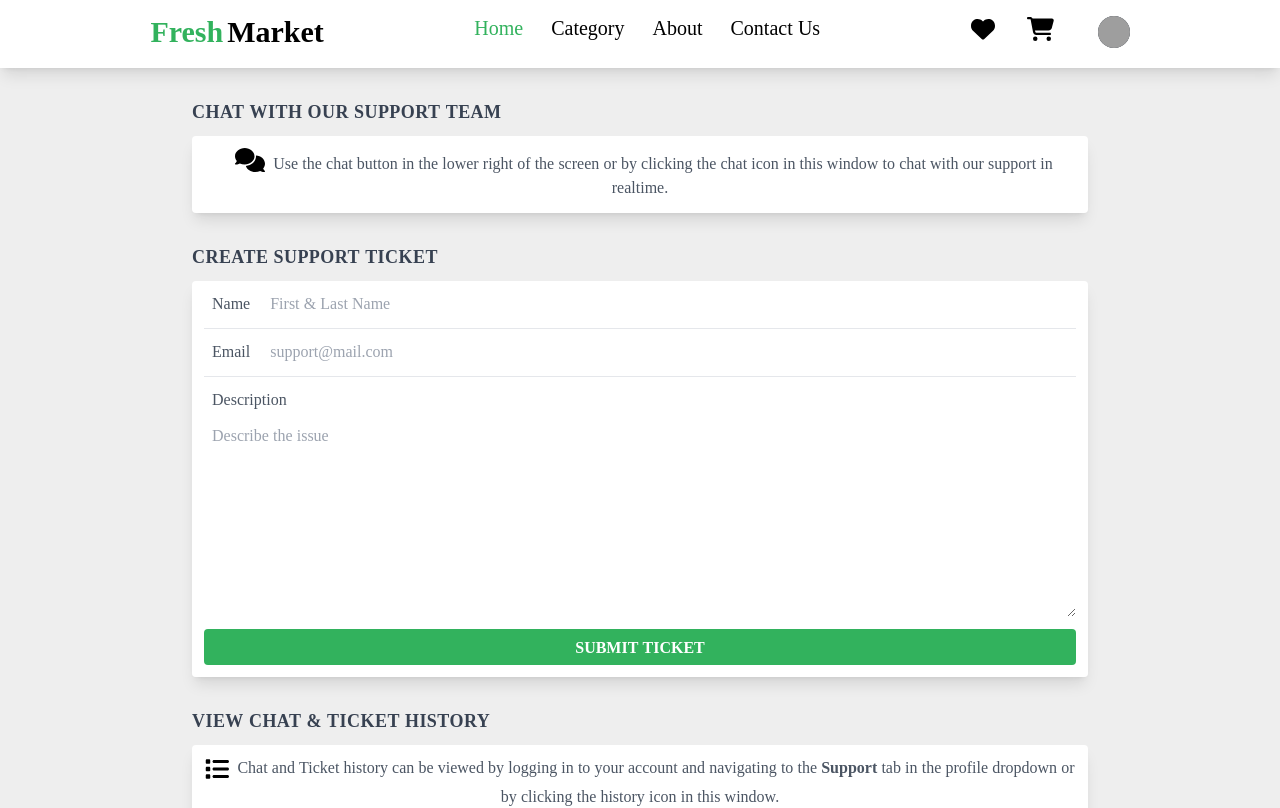
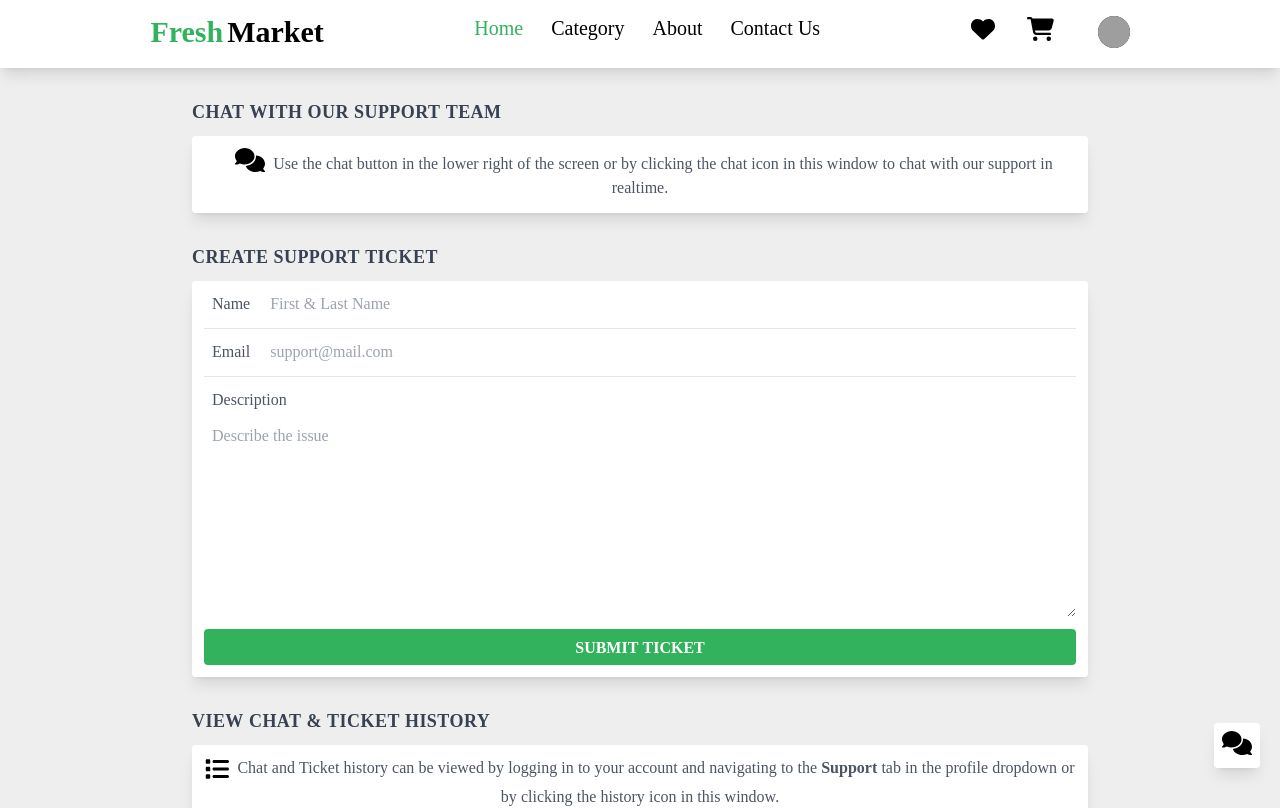
Before and after one commit to thebaker10/Fresh-Mart, a React (Create React App) app: page /Contact in a window 1280 px wide. Shown: the top 808 px of the page. Built offline with nearby package versions, Linux system fonts and the light colour scheme; grey boxes are pictures that could not be loaded; the HTML template or start-up script is replaced by a standard one.

Commit message:
created chat support button

```diff
--- /dev/null
+++ b/src/Components/ChatButton.tsx
@@ -0,0 +1,12 @@
+import {faComments} from "@fortawesome/free-solid-svg-icons";
+import {FontAwesomeIcon, FontAwesomeIconProps} from "@fortawesome/react-fontawesome"
+
+export function ChatButton() {
+    return (
+        <div className="fixed bottom-0 right-5">
+            <button id="chatButton" className="mb-8 bg-white shadow-lg rounded text-gray-600 px-1 py-2">
+                <p><FontAwesomeIcon className="text-black text-2xl px-1" icon={faComments}></FontAwesomeIcon><span id="supportHidden" className="text-black font-bold px-2">Support</span></p>
+            </button>
+        </div>
+    )
+}
--- a/src/Pages/ContactPage.tsx
+++ b/src/Pages/ContactPage.tsx
@@ -2,6 +2,7 @@ import { Footer } from "../Components/Footer";
 import { Nav } from "../Components/Nav/Nav";
 import {faComments, faList} from "@fortawesome/free-solid-svg-icons";
 import {FontAwesomeIcon, FontAwesomeIconProps} from "@fortawesome/react-fontawesome"
+import { ChatButton } from "../Components/ChatButton";
 
 export function ContactPage() {
     return (
@@ -47,6 +48,7 @@ export function ContactPage() {
                 </div>
             </div>
             <Footer></Footer>
+            <ChatButton></ChatButton>
         </div>
     )
 }
--- a/src/index.css
+++ b/src/index.css
@@ -29,3 +29,11 @@
     width: 100%; height: 100%;
     background: linear-gradient(to right, #111827, transparent 90%);
 }
+
+#supportHidden{
+    display: none;
+}
+
+#chatButton:hover #supportHidden{
+    display: inline-block;
+}
```
